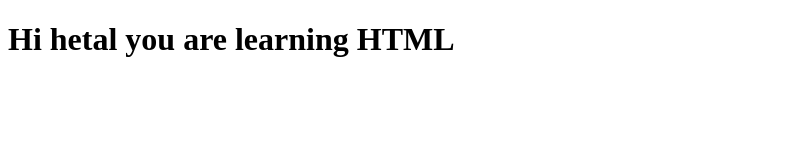
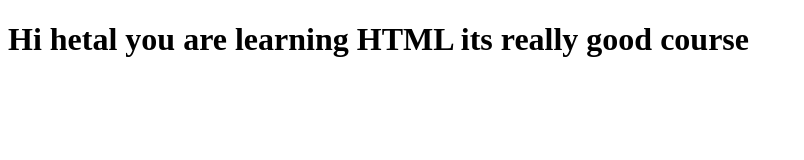
Before and after one commit to HetalGoswami/Coursera.github.io, a plain HTML site: page site/index.html in a window 1280 px wide. Shown: the whole page, without its empty margins (0-804 px from the left). Drawn offline with Linux system fonts and the light colour scheme.

Commit message:
small addition to page content

```diff
--- a/site/index.html
+++ b/site/index.html
@@ -4,6 +4,6 @@
 	<title>Hello Hetal</title>
 </head>
 <body>
-<h1> Hi hetal you are learning HTML </h1>
+<h1> Hi hetal you are learning HTML its really good course </h1>
 </body>
 </html>
```
